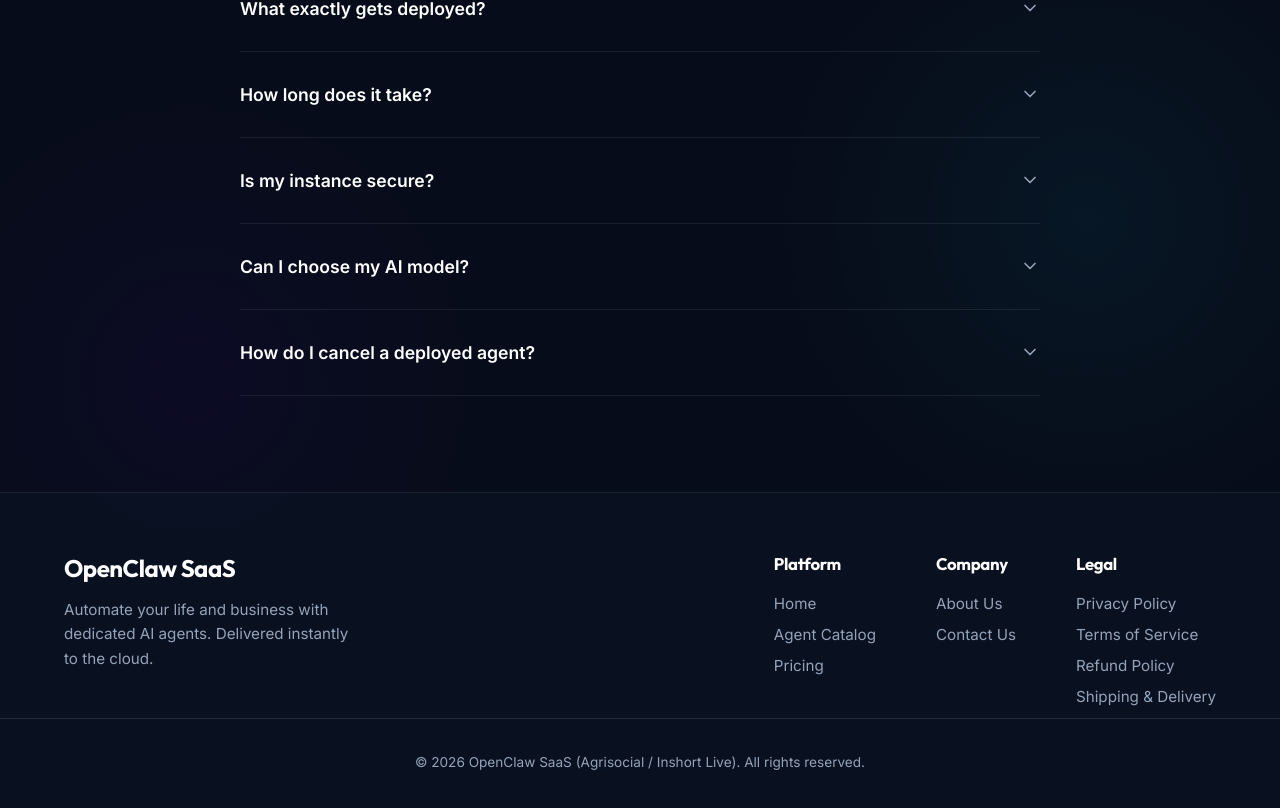
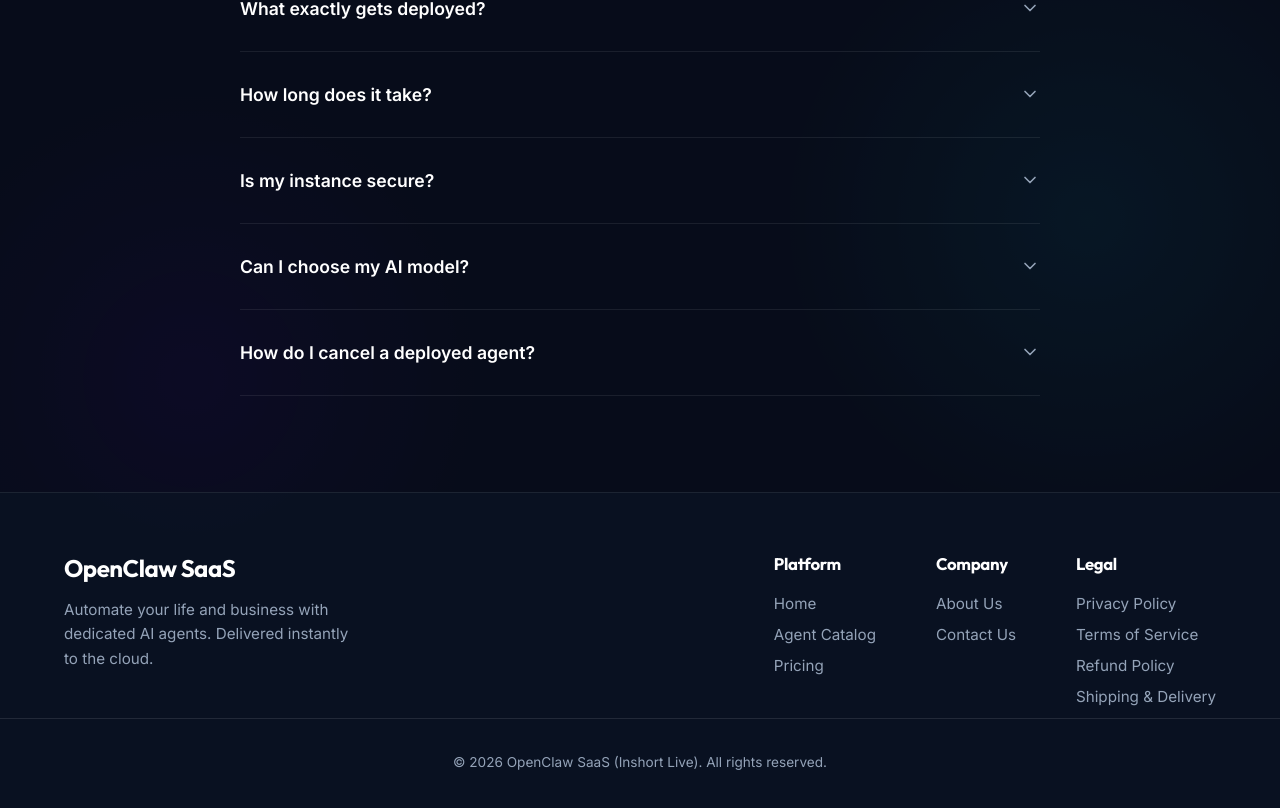
Before and after one commit to uri1999/openclaw-saas, a React (Vite) app in the folder frontend/: page / in a window 1280 px wide. Shown: the part 4021-4829 px from the top of the page. Built offline with nearby package versions, Linux system fonts and the light colour scheme; no server answers.

Commit message:
fix(compliance): Correct operating entity to Inshort Live

```diff
--- a/frontend/src/components/Footer.jsx
+++ b/frontend/src/components/Footer.jsx
@@ -35,7 +35,7 @@ const Footer = ({ setCurrentPage }) => {
             </div>
 
             <div className="footer-bottom">
-                <p>&copy; {new Date().getFullYear()} OpenClaw SaaS (Agrisocial / Inshort Live). All rights reserved.</p>
+                <p>&copy; {new Date().getFullYear()} OpenClaw SaaS (Inshort Live). All rights reserved.</p>
             </div>
         </footer>
     );
--- a/frontend/src/pages/Legal.jsx
+++ b/frontend/src/pages/Legal.jsx
@@ -9,7 +9,7 @@ const Legal = ({ page }) => {
                 return (
                     <>
                         <h1>About Us</h1>
-                        <p>Welcome to OpenClaw SaaS (operated by Agrisocial / Inshort Live). We are a technology company dedicated to democratizing access to autonomous AI agents.</p>
+                        <p>Welcome to OpenClaw SaaS (operated by Inshort Live). We are a technology company dedicated to democratizing access to autonomous AI agents.</p>
                         <p>Our mission is to help founders, developers, and professionals automate their workflows by providing instant, secure, and scalable cloud infrastructure for AI agents. We handle the complex DevOps—provisioning Google Cloud VMs, configuring Docker, setting up reverse proxies, and securing networks—so that our users can focus entirely on building and deploying their agentic workflows.</p>
                         <p>Our platform strictly deals in digital software as a service (SaaS) and cloud computing resources.</p>
                         <h3>Business Category</h3>
@@ -90,7 +90,7 @@ const Legal = ({ page }) => {
                         <p>If you have any questions, technical issues, or billing inquiries, we are here to help!</p>
                         <div className="contact-details">
                             <p><strong>Email:</strong> admin@inshort.live</p>
-                            <p><strong>Operating Entity:</strong> Agrisocial / Inshort Live</p>
+                            <p><strong>Operating Entity:</strong> Inshort Live</p>
                             <br />
                             <p>Our support team generally responds within 24 hours on business days.</p>
                         </div>
```
